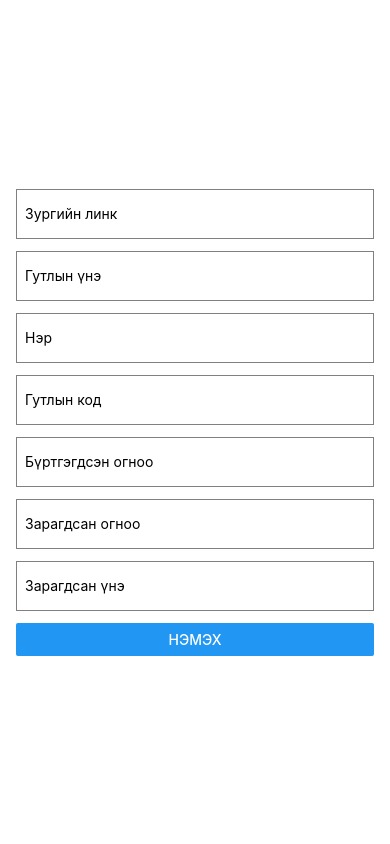
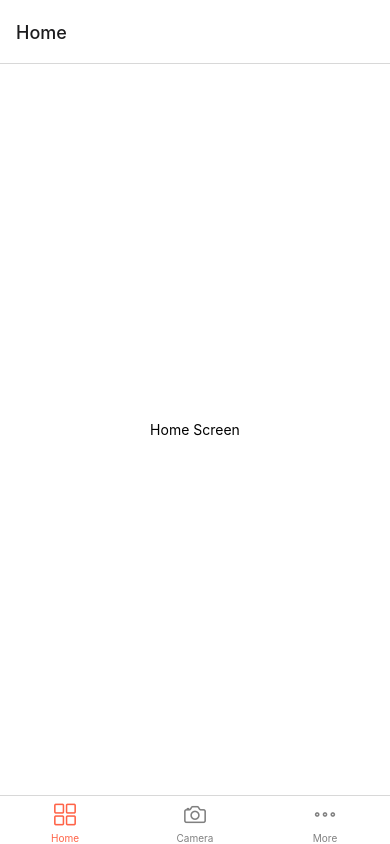
Before and after one commit to ArsenoIO/Inventory-Management-App, a React Native app: screen /AddShoe in a window 390 px wide. Built offline with nearby package versions, Linux system fonts and the light colour scheme.

Commit message:
Done at work

```diff
--- /dev/null
+++ b/AddShoeScreen.js
@@ -0,0 +1,124 @@
+import React, { useState } from 'react';
+import { View, Text, TextInput, Button, Image, StyleSheet } from 'react-native';
+import { launchCamera } from 'react-native-image-picker';
+import { firebase, firestore, storage } from './firebaseConfig';
+
+export default function AddShoeScreen({ navigation }) {
+  const [shoe, setShoe] = useState({
+    date: new Date().toLocaleDateString(),
+    code: '',
+    name: '',
+    price: '',
+    color: '',
+    imageUrl: '',
+  });
+
+  const handleInputChange = (name, value) => {
+    setShoe({ ...shoe, [name]: value });
+  };
+
+  const handleImageUpload = async (uri) => {
+    const reference = storage().ref(`/shoes/${new Date().getTime()}.jpg`);
+    await reference.putFile(uri);
+    const imageUrl = await reference.getDownloadURL();
+    handleInputChange('imageUrl', imageUrl);
+  };
+
+  const handleTakePhoto = () => {
+    launchCamera({ mediaType: 'photo', maxWidth: 800, maxHeight: 600, quality: 0.8 }, (response) => {
+      if (response.didCancel) {
+        console.log('User cancelled image picker');
+      } else if (response.error) {
+        console.log('ImagePicker Error: ', response.error);
+      } else if (response.assets && response.assets.length > 0) {
+        const uri = response.assets[0].uri;
+        handleImageUpload(uri);
+      }
+    });
+  };
+
+  const handleSubmit = async () => {
+    try {
+      await firestore().collection('shoes').add(shoe);
+      console.log('Shoe added!');
+      navigation.goBack();
+    } catch (error) {
+      console.error(error);
+    }
+  };
+
+  return (
+    <View style={styles.container}>
+      <Button title="Take Photo" onPress={handleTakePhoto} />
+      {shoe.imageUrl ? (
+        <Image source={{ uri: shoe.imageUrl }} style={styles.image} />
+      ) : (
+        <View style={styles.imagePlaceholder}>
+          <Text>Image Preview</Text>
+        </View>
+      )}
+      <TextInput
+        style={styles.input}
+        placeholder="Date"
+        value={shoe.date}
+        onChangeText={(text) => handleInputChange('date', text)}
+        editable={false}
+      />
+      <TextInput
+        style={styles.input}
+        placeholder="Shoe Code"
+        value={shoe.code}
+        onChangeText={(text) => handleInputChange('code', text)}
+      />
+      <TextInput
+        style={styles.input}
+        placeholder="Name"
+        value={shoe.name}
+        onChangeText={(text) => handleInputChange('name', text)}
+      />
+      <TextInput
+        style={styles.input}
+        placeholder="Price"
+        value={shoe.price}
+        onChangeText={(text) => handleInputChange('price', text)}
+      />
+      <TextInput
+        style={styles.input}
+        placeholder="Color"
+        value={shoe.color}
+        onChangeText={(text) => handleInputChange('color', text)}
+      />
+      <Button title="Add Shoe" onPress={handleSubmit} />
+    </View>
+  );
+}
+
+const styles = StyleSheet.create({
+  container: {
+    flex: 1,
+    padding: 16,
+    backgroundColor: '#fff',
+  },
+  image: {
+    width: '100%',
+    height: 200,
+    marginVertical: 20,
+  },
+  imagePlaceholder: {
+    width: '100%',
+    height: 200,
+    marginVertical: 20,
+    justifyContent: 'center',
+    alignItems: 'center',
+    borderColor: 'gray',
+    borderWidth: 1,
+    borderStyle: 'dashed',
+  },
+  input: {
+    height: 40,
+    borderColor: 'gray',
+    borderWidth: 1,
+    marginBottom: 12,
+    paddingLeft: 8,
+  },
+});
--- a/App.js
+++ b/App.js
@@ -1,123 +1,51 @@
-/*import { StatusBar } from 'expo-status-bar';
-import { StyleSheet, Text, View } from 'react-native';
+import * as React from 'react';
+import { NavigationContainer } from '@react-navigation/native';
+import { createBottomTabNavigator } from '@react-navigation/bottom-tabs';
+import { createStackNavigator } from '@react-navigation/stack';
+import Icon from 'react-native-vector-icons/Ionicons';
+import HomeScreen from './HomeScreen';
+import CameraScreen from './CameraScreen';
+import MoreScreen from './MoreScreen';
+import AddShoeScreen from './AddShoeScreen';
+
+const Tab = createBottomTabNavigator();
+const Stack = createStackNavigator();
+
+function CameraStack() {
+  return (
+    <Stack.Navigator>
+      <Stack.Screen name="Camera" component={CameraScreen} />
+      <Stack.Screen name="AddShoe" component={AddShoeScreen} />
+    </Stack.Navigator>
+  );
+}
 
 export default function App() {
   return (
-    <View style={styles.container}>
-      <Text>Edited on web then edited on vscode</Text>
-      <Text>New line inserted</Text>
-      <StatusBar style="auto" />
-    </View>
+    <NavigationContainer>
+      <Tab.Navigator
+        screenOptions={({ route }) => ({
+          tabBarIcon: ({ color, size }) => {
+            let iconName;
+            if (route.name === 'Home') {
+              iconName = 'grid-outline';
+            } else if (route.name === 'Camera') {
+              iconName = 'camera-outline';
+            } else if (route.name === 'More') {
+              iconName = 'ellipsis-horizontal-outline';
+            }
+            return <Icon name={iconName} size={size} color={color} />;
+          },
+        })}
+        tabBarOptions={{
+          activeTintColor: 'tomato',
+          inactiveTintColor: 'gray',
+        }}
+      >
+        <Tab.Screen name="Home" component={HomeScreen} />
+        <Tab.Screen name="Camera" component={CameraStack} />
+        <Tab.Screen name="More" component={MoreScreen} />
+      </Tab.Navigator>
+    </NavigationContainer>
   );
 }
-
-const styles = StyleSheet.create({
-  container: {
-    flex: 1,
-    backgroundColor: '#fff',
-    alignItems: 'center',
-    justifyContent: 'center',
-  },
-});
-*/
-
-import React, { useState } from 'react';
-import { Button, StyleSheet, TextInput, View } from 'react-native';
-import { firestore, storage } from './firebaseConfig';
-
-export default function App() {
-  const [shoe, setShoe] = useState({
-    price: '',
-    name: '',
-    code: '',
-    dateRegistered: '',
-    dateSold: '',
-    imageUrl: '',
-    soldPrice: '',
-  });
-
-  const handleInputChange = (name, value) => {
-    setShoe({ ...shoe, [name]: value });
-  };
-
-  const handleSubmit = async () => {
-    try {
-      await firestore().collection('shoes').add(shoe);
-      console.log('Shoe added!');
-    } catch (error) {
-      console.error(error);
-    }
-  };
-
-  const handleImageUpload = async (uri) => {
-    const reference = storage().ref(`/shoes/${new Date().getTime()}.jpg`);
-    await reference.putFile(uri);
-    const imageUrl = await reference.getDownloadURL();
-    handleInputChange('imageUrl', imageUrl);
-  };
-
-  return (
-
-    <View style={styles.container}>
-      <TextInput
-        style={styles.input}
-        placeholder="Зургийн линк"
-        value={shoe.imageUrl}
-        onChangeText={(text) => handleInputChange('imageUrl', text)}
-      />
-      <TextInput
-        style={styles.input}
-        placeholder="Гутлын үнэ"
-        value={shoe.price}
-        onChangeText={(text) => handleInputChange('price', text)}
-      />
-      <TextInput
-        style={styles.input}
-        placeholder="Нэр"
-        value={shoe.name}
-        onChangeText={(text) => handleInputChange('name', text)}
-      />
-      <TextInput
-        style={styles.input}
-        placeholder="Гутлын код"
-        value={shoe.code}
-        onChangeText={(text) => handleInputChange('code', text)}
-      />
-      <TextInput
-        style={styles.input}
-        placeholder="Бүртгэгдсэн огноо"
-        value={shoe.dateRegistered}
-        onChangeText={(text) => handleInputChange('dateRegistered', text)}
-      />
-      <TextInput
-        style={styles.input}
-        placeholder="Зарагдсан огноо"
-        value={shoe.dateSold}
-        onChangeText={(text) => handleInputChange('dateSold', text)}
-      />
-
-      <TextInput
-        style={styles.input}
-        placeholder="Зарагдсан үнэ"
-        value={shoe.soldPrice}
-        onChangeText={(text) => handleInputChange('soldPrice', text)}
-      />
-      <Button title="Нэмэх" onPress={handleSubmit} />
-    </View>
-  );
-}
-
-const styles = StyleSheet.create({
-  container: {
-    flex: 1,
-    justifyContent: 'center',
-    padding: 16,
-  },
-  input: {
-    height: 50,
-    borderColor: 'gray',
-    borderWidth: 1,
-    marginBottom: 12,
-    paddingLeft: 8,
-  },
-});
--- /dev/null
+++ b/CameraScreen.js
@@ -0,0 +1,23 @@
+import React from 'react';
+import { View, Text, StyleSheet, Button } from 'react-native';
+
+export default function CameraScreen({ navigation }) {
+  return (
+    <View style={styles.container}>
+      <Text>Camera Screen</Text>
+      <Button
+        title="Take Photo"
+        onPress={() => navigation.navigate('AddShoe')}
+      />
+    </View>
+  );
+}
+
+const styles = StyleSheet.create({
+  container: {
+    flex: 1,
+    justifyContent: 'center',
+    alignItems: 'center',
+    backgroundColor: '#fff',
+  },
+});
--- /dev/null
+++ b/HomeScreen.js
@@ -0,0 +1,19 @@
+import React from 'react';
+import { View, Text, StyleSheet } from 'react-native';
+
+export default function HomeScreen() {
+  return (
+    <View style={styles.container}>
+      <Text>Home Screen</Text>
+    </View>
+  );
+}
+
+const styles = StyleSheet.create({
+  container: {
+    flex: 1,
+    justifyContent: 'center',
+    alignItems: 'center',
+    backgroundColor: '#fff',
+  },
+});
--- /dev/null
+++ b/MoreScreen.js
@@ -0,0 +1,19 @@
+import React from 'react';
+import { View, Text, StyleSheet } from 'react-native';
+
+export default function MoreScreen() {
+  return (
+    <View style={styles.container}>
+      <Text>More Screen</Text>
+    </View>
+  );
+}
+
+const styles = StyleSheet.create({
+  container: {
+    flex: 1,
+    justifyContent: 'center',
+    alignItems: 'center',
+    backgroundColor: '#fff',
+  },
+});
--- a/firebaseConfig.jsx
+++ b/firebaseConfig.jsx
@@ -18,4 +18,3 @@ const firebaseConfig = {
 
 // Initialize Firebase
 const app = initializeApp(firebaseConfig);
-const analytics = getAnalytics(app);
```
Also changed, not shown: package.json (+16 -2 lines), 2 other files (tests, documents, lock files or other folders).
